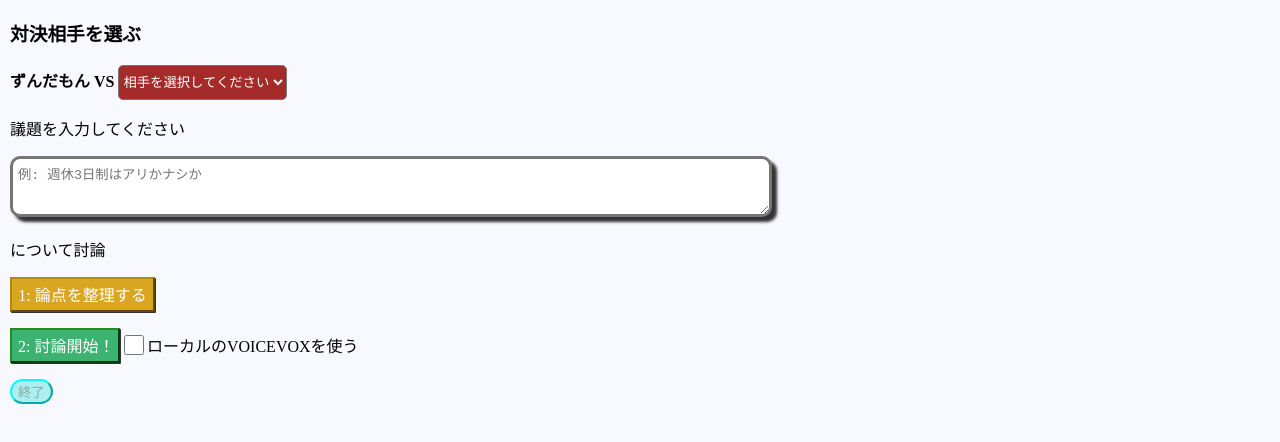
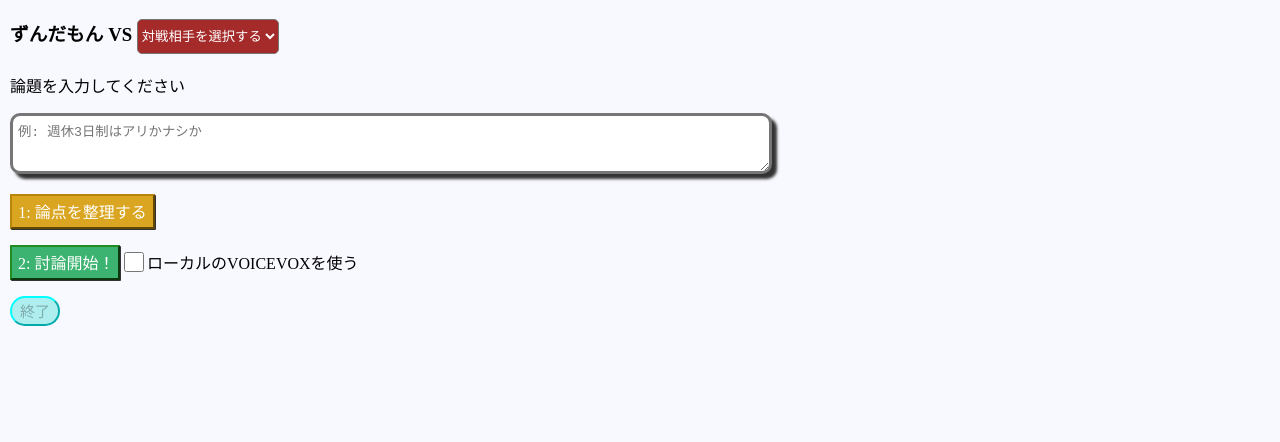
Before and after one commit to mimisukeMaster/AI-VOICEVOX, a website: page public/debate/index.html in a window 1280 px wide. Shown: the part 130-572 px from the top of the page. Drawn offline with Linux system fonts and the light colour scheme; a web font is replaced by a local one.

Commit message:
style: Simplified UI

```diff
--- a/public/debate/index.html
+++ b/public/debate/index.html
@@ -3,7 +3,7 @@
 <head>
     <meta charset="UTF-8">
     <meta name="viewport" content="width=device-width, initial-scale=1.0">
-    <title>AI討論 - AI同士の対話を楽しもう</title>
+    <title>AI討論 - AI同士のディベートバトル！</title>
     <link rel="icon" href="../images/icon.png" type="image.png">
     <link rel="stylesheet" href="../styles.css">
 </head>
@@ -17,23 +17,21 @@
         </ul>
     </nav>
     <h1>AI討論</h1>
-    <h3>対決相手を選ぶ</h3>
-    <p>
+    <h3>
         <b>ずんだもん VS</b>
     <select id="character" title="デフォルトはずんだもんです">
-        <option value="3">相手を選択してください</option>
+        <option value="3">対戦相手を選択する</option>
         <option value="3">ずんだもん(?)</option>
         <option value="2">四国めたん(女性)</option>
         <option value="8">春日部つむぎ(女性)</option>
         <option value="13">青山龍星(男性)</option>
         <option value="21">剣崎雌雄(男性)</option>
     </select>
-    </p>
-    <p>議題を入力してください
+    </h3>
+    <p>論題を入力してください
     </p>
 
     <p><textarea cols="40" rows="3" class="debate" id="inputText" placeholder="例: 週休3日制はアリかナシか"></textarea></p>
-    <p>について討論</p>
 
     <p><button type="button" id="organizeButton" disabled>1: 論点を整理する</button></p>
     <p id="organizedText"></p>
--- a/public/styles.css
+++ b/public/styles.css
@@ -241,6 +241,9 @@ textarea:focus {
 
 #debateFinish {
     font-family: "myfont";
+    font-size: 15px;
+    width: 50px;
+    height: 30px;
     background-color: paleturquoise;
     border-radius:30px;
     border-color: aqua;
```
